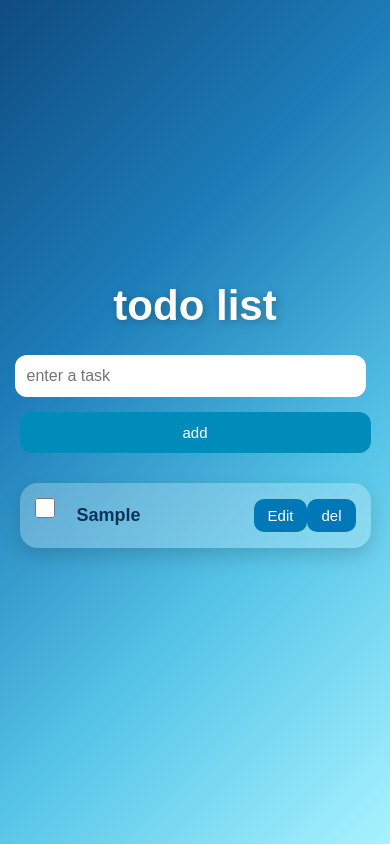
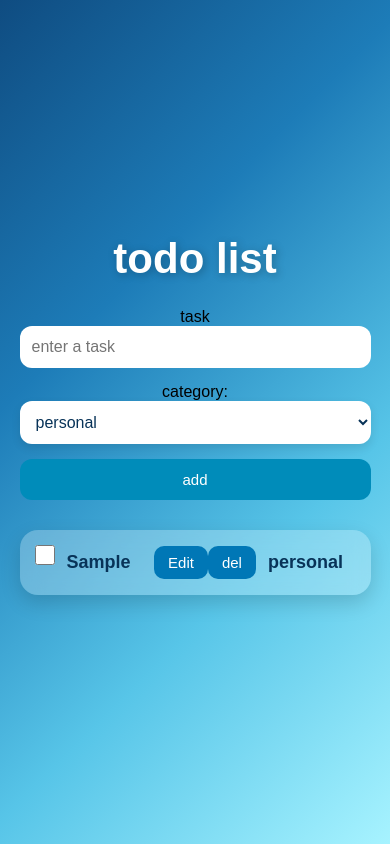
Before and after one commit to mahsaK97/todo_list, a plain HTML site: page index.html in a window 390 px wide. Both pictures are taken after typing "Sample" into the empty fields and a click on the button "add". Drawn offline with Linux system fonts and the light colour scheme.

Commit message:
Add task categories and Update todo list styling

```diff
--- a/index.html
+++ b/index.html
@@ -10,10 +10,18 @@
     </head>
     <body>
     <h1> todo list</h1>
+    <label for="taskInput"> task </label>
+    <input id="taskInput"
+    type="text"
+    placeholder="enter a task">
+    <label for="categorySelector"> category:  </label>
+    <select id="categorySelector">
+        <option value="personal"> personal</option>
+        <option value="study"> study </option>
+        <option value="work"> work </option>
+    </select>
 
-    <input type="text"
-    id="taskInput"
-    placeholder="enter a task">
+
     <button type="button" id="addButton">
         add
     </button>
--- a/script.js
+++ b/script.js
@@ -1,12 +1,17 @@
 const input = document.getElementById("taskInput");
 const add_Button =document.getElementById("addButton");
 const list =document.getElementById("listTasks");
-
+const  category_selector = document.getElementById("categorySelector");
 
 
 let list_of_task = (JSON.parse(
         localStorage.getItem("list_of_task")))
         || [] ;
+list_of_task = list_of_task.map(task => ({
+    text : task.text,
+    compelet : task.complete,
+    category : task.category || "general"
+}));
 
 
 
@@ -40,8 +45,7 @@ function  createTaskElement(task,index)
         let span = document.createElement("span");
         let delbutton = document.createElement("button");
         let editbutton = document.createElement("button");
-
-
+        let categoryTag=document.createElement("span");
 
         tickbox.type="checkbox";
         tickbox.checked = task.complete;
@@ -51,6 +55,10 @@ function  createTaskElement(task,index)
         {
             span.style.textDecoration = "line-through";
         }
+
+        categoryTag.textContent=task.category;
+        categoryTag.classList.add("category_tag");
+
 
 
         editbutton.textContent = "Edit";
@@ -118,6 +126,7 @@ function  createTaskElement(task,index)
         li.appendChild(span);
         li.appendChild(editbutton);
         li.appendChild(delbutton);
+        li.appendChild(categoryTag);
         list.appendChild(li);
 }
 
@@ -129,7 +138,7 @@ function main_func()
         return;
     }
 
-    let task = { text : input.value.trim() , complete : false };
+    let task = { text : input.value.trim() , complete : false , category : category_selector.value};
     list_of_task.push(task);
     savetask();
     rendertask();
--- a/style.css
+++ b/style.css
@@ -1,3 +1,4 @@
+
 *{
     margin:0;
     padding:0;
@@ -13,11 +14,11 @@ body{
     justify-content:center;
 
     background:linear-gradient(
-            135deg,
-            #0f4c81,
-            #1d7cb8,
-            #57c5e8,
-            #a7f3ff
+        135deg,
+        #0f4c81,
+        #1d7cb8,
+        #57c5e8,
+        #a7f3ff
     );
 }
 
@@ -28,6 +29,7 @@ h1{
     text-shadow:2px 2px 8px rgba(0,0,0,.25);
 }
 
+/* Task input */
 input{
     width:300px;
     padding:12px;
@@ -38,6 +40,36 @@ input{
     margin-right:10px;
 }
 
+/* Category */
+#categorySelector{
+    width:150px;
+    padding:12px;
+    border:none;
+    border-radius:12px;
+    outline:none;
+
+    font-size:16px;
+    color:#083358;
+    background:white;
+
+    cursor:pointer;
+
+    margin-right:10px;
+
+    box-shadow:0 4px 10px rgba(0,0,0,.1);
+
+    transition:.3s;
+}
+
+#categorySelector:hover{
+    box-shadow:0 6px 15px rgba(0,0,0,.18);
+}
+
+#categorySelector:focus{
+    box-shadow:0 0 0 3px rgba(0,180,216,.35);
+}
+
+/* Add button */
 button{
     padding:12px 18px;
     border:none;
@@ -57,6 +89,7 @@ button{
     transform:scale(1.05);
 }
 
+/* Task list */
 #listTasks{
     margin-top:30px;
     width:420px;
@@ -107,11 +140,19 @@ button{
     background:#023e8a;
 }
 
+/* Responsive */
 @media (max-width:500px){
 
     input{
         width:90%;
         margin-bottom:15px;
+        margin-right:0;
+    }
+
+    #categorySelector{
+        width:90%;
+        margin-bottom:15px;
+        margin-right:0;
     }
 
     #addButton{
```
